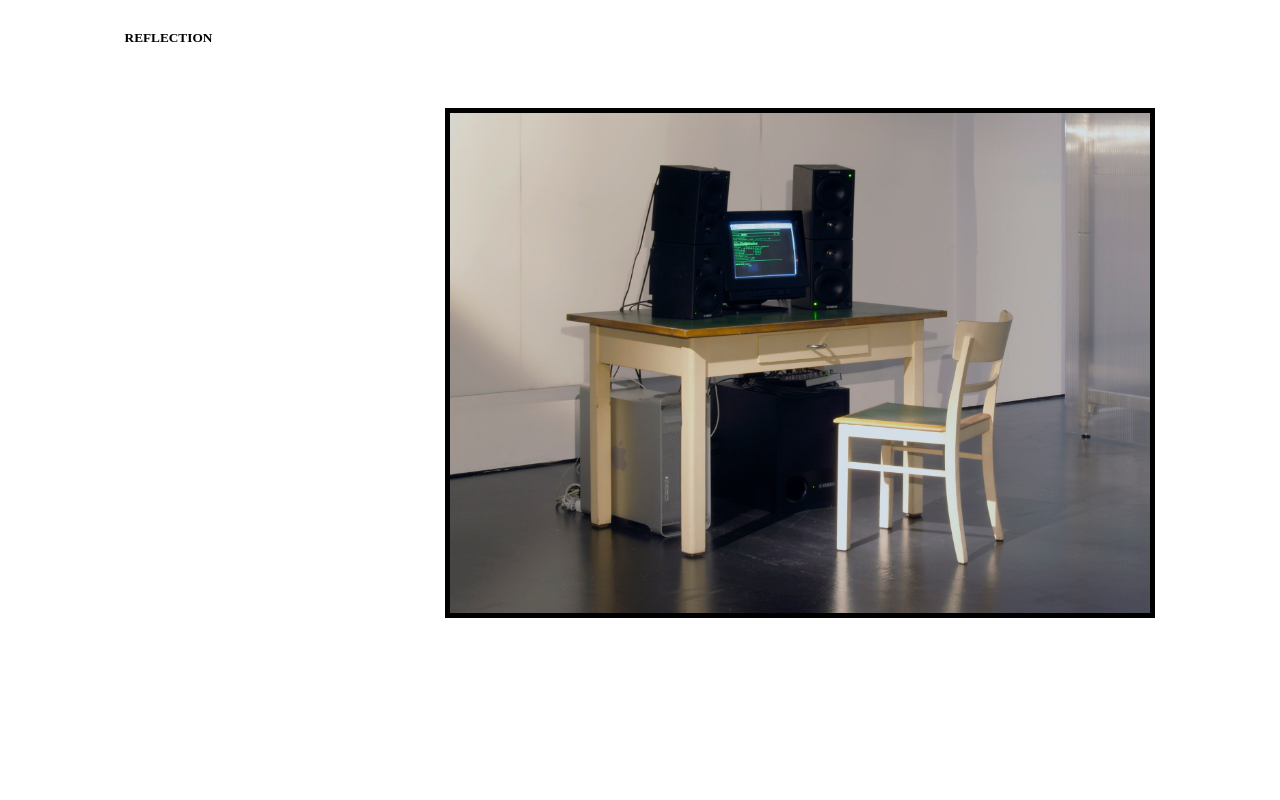
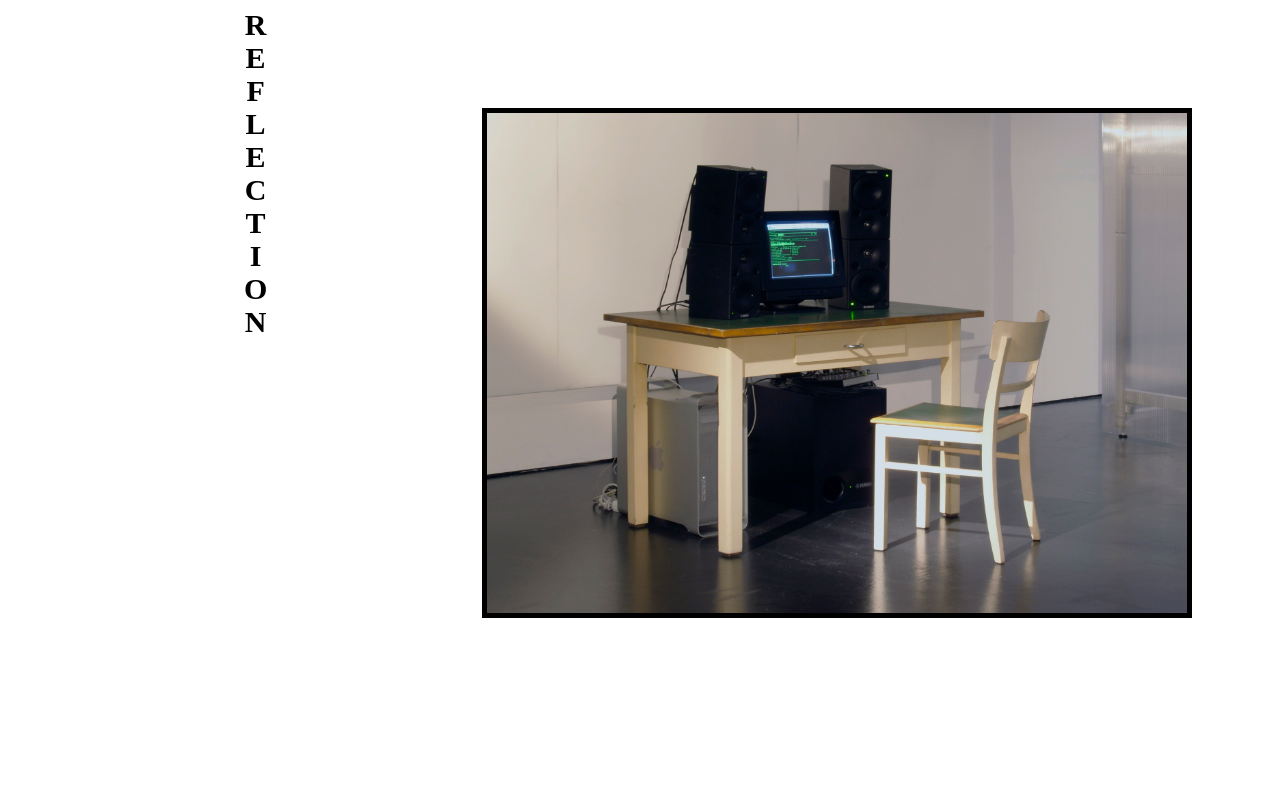
Before and after one commit to Dylan-Henry618/Lungs-Presentation, a plain HTML site: page implementation.html in a window 1280 px wide. Shown: the top 800 px of the page. Drawn offline with Linux system fonts and the light colour scheme.

Commit message:
Update style.css

```diff
--- a/style.css
+++ b/style.css
@@ -132,10 +132,11 @@ h4 { /* by Graham Harwood and Matsuko Yokokiji */
 
 h5 {
 	font-family: Akira Expanded;
-	font-size: 30px
+	font-size: 30px;
 	writing-mode: vertical-lr;
 	text-orientation: upright;
-
+	padding-left: 100px;
+	padding-right: 0px;
 }
 
 .container2 { /* container for "ABOUT THE ARTIST" */
```
